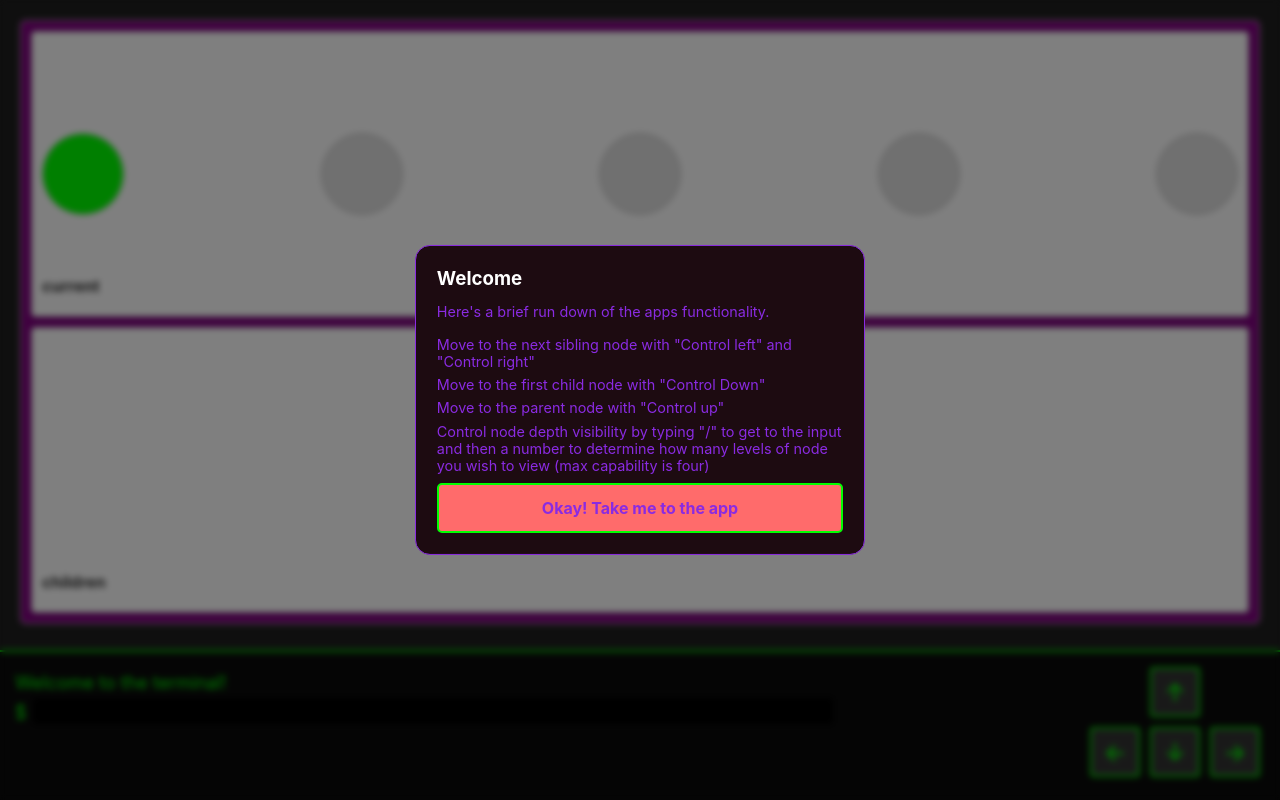
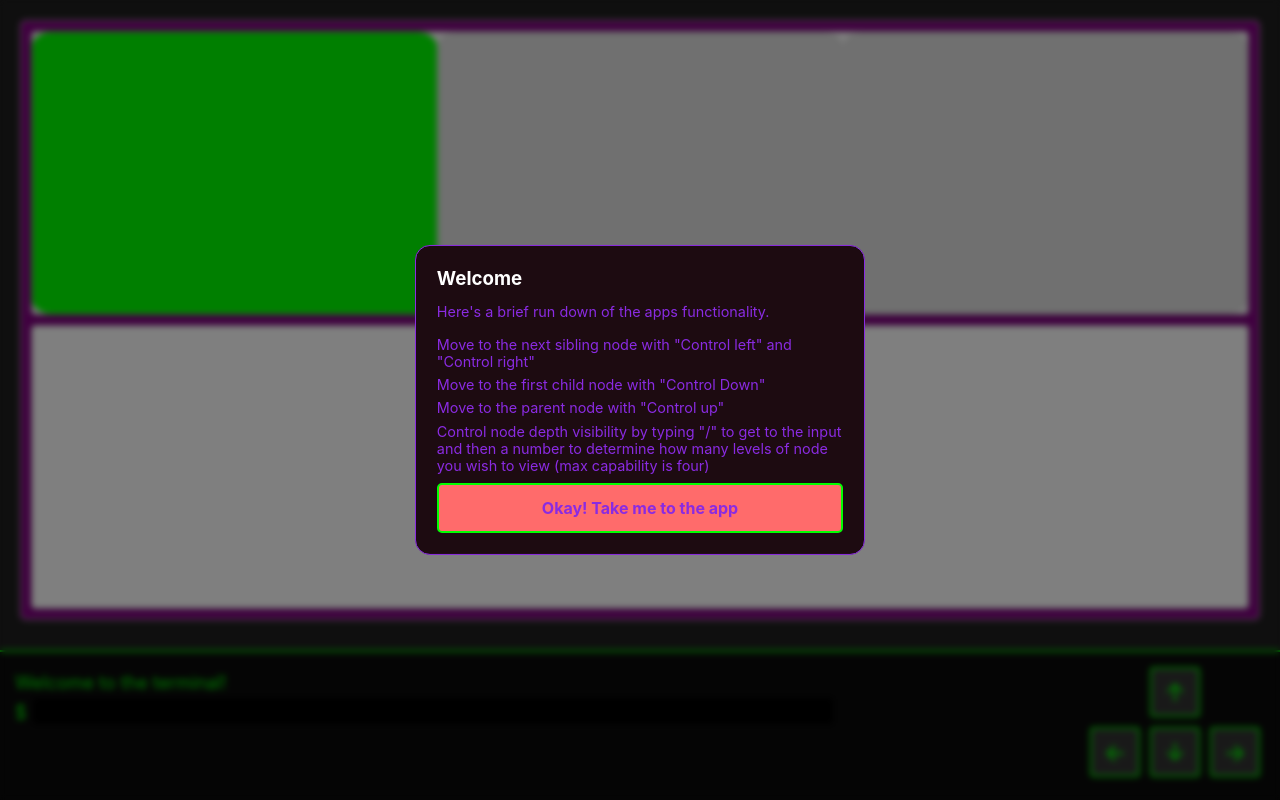
Before and after one commit to Lauro235/Dom_Traversal, a plain HTML site: page index.html in a window 1280 px wide. Drawn offline with Linux system fonts and the light colour scheme.

Commit message:
Refactor paint to ensure chunk size is respected

```diff
--- a/index.html
+++ b/index.html
@@ -30,22 +30,9 @@
 		<div id="intro-overlay" class="overlay"></div>
 		<section id="main-container" class="main-container grid">
 			<div id="node-container" class="node-container">
-				<div class="node-row" data-node-id="parent">
-					<div class="flex">
-						<span class="node-tag">parent</span>
-					</div>
-				</div>
-				<div class="node-row" data-node-id="current">
-					<div class="flex">
-						<span class="node-tag">current</span>
-					</div>
-				</div>
-				<div class="node-row" data-node-id="children">
-					<div class="flex">
-						<span class="node-tag">children</span>
-					</div>
-				</div>
-			</div>
+				<div class="node-row" data-node-id="parent"></div>
+				<div class="node-row no-scrollbar flex overflow" data-node-id="current"></div>
+				<div class="node-row" data-node-id="children"></div>
 		</section>
 
 		<div class="fixed">
--- a/paint.js
+++ b/paint.js
@@ -54,20 +54,38 @@ function setUpGrid(isParent, isChild) {
   }
 }
 
-function renderCurrentNodeGeneration(externalCurrentNode) {
+function defineGridChunk(chunk) {
+  let gridFractionString = ""
+  for (let i = 0; i < chunk; i++) {
+    gridFractionString += "1fr "
+  }
+  return gridFractionString.trimEnd();
+}
+
+function createNodeContainer(i, chunk, gridString) {
+  if ((i) % chunk === 0) {
+    const container = document.createElement("div");
+    container.id = `node-container${Math.floor(i / chunk)}`
+    container.classList.add("grid","chunk");
+    container.style.gridTemplateColumns = gridString
+    currentNodeContainerElement.appendChild(container);
+  }
+}
+
+function renderCurrentNodeGeneration(externalCurrentNode, chunk, gridString) {
   /*
     please simplify current instance to simply `current`. The properties are self descriptive.
 
     This function renders an element to the client for each external node of current generation (sibling). It also adds a reference to the clients current element, which can be referred to elsewhere.
 
   */
+  externalCurrentNode.siblings.forEach((sibling, i) => {
+    createNodeContainer(i,chunk, gridString)
 
-
-  externalCurrentNode.siblings.forEach((sibling, i) => {
     const nodeElement = document.createElement("div");
-    nodeElement.classList.add("node");
+    nodeElement.classList.add("node-square");
     nodeElement.setAttribute("tabindex", i);
-    currentNodeContainerElement.querySelector(".flex").appendChild(nodeElement)
+    currentNodeContainerElement.querySelector(`#node-container${Math.floor(i/chunk)}`).appendChild(nodeElement)
 
     // At this point we can update the externalCurrentNode (passed via initial arg) with .siblings at i with new NodeRect(nodeElement)
 
@@ -84,7 +102,8 @@ function renderCurrentNodeGeneration(externalCurrentNode) {
   })
 }
 
-function scrollSiblings(externalCurrentNode) {
+function scrollSiblings(current) {
+  console.log(current.clientNode);
 
   /*
     function centerItem(container, item) {
@@ -100,8 +119,6 @@ function scrollSiblings(externalCurrentNode) {
     }
   */
 
-
-  console.log(externalCurrentNode);
 
   // currentNodeContainerElement.scrollTo({
   // left: scrollOffSet,
@@ -119,26 +136,26 @@ function checkValidChildren(node) {
   return (node.children.length > 0);
 }
 
-function paint() {
+function paint(current = setCurrentNode(firstNodeTest), chunk = 3) {
   // paint cycle
-  // set current node
-  let externalCurrentNode = setCurrentNode(firstNodeTest);
 
   // parent checks needed for rendering, must be reusable
-  const isParent = checkValidParent(externalCurrentNode.externalNode);
-  const isChild = checkValidChildren(externalCurrentNode.externalNode);
+  const isParent = checkValidParent(current.externalNode);
+  const isChild = checkValidChildren(current.externalNode);
 
   // Ensure correct grid layout
   setUpGrid(isParent, isChild);
 
+  const gridString = defineGridChunk(chunk)
+
   // At this point I had the thought to extract the sibling helpers out of the CurrentNode class, but for now, I'm content with only rendering a single parent. I could potentially have 2 CurrentNode instances to have access to the sibling helpers for the parent. .children covers descendent nodes.
 
   // render current gen
-  renderCurrentNodeGeneration(externalCurrentNode)
+  renderCurrentNodeGeneration(current, chunk, gridString)
 
-  // console.log(externalCurrentNode);
+  console.log(current);
 
-  scrollSiblings(externalCurrentNode)
+  scrollSiblings(current)
 
 
 };
--- a/style.css
+++ b/style.css
@@ -124,7 +124,7 @@ button:focus {
 .node-row {
 	border: 1px solid #999;
 	border-radius: 4px;
-	padding: 10px;
+	/* padding: 10px; */
 	background-color: #fff;
 	box-shadow: 0 2px 4px rgba(0, 0, 0, 0.1);
 }
@@ -144,21 +144,41 @@ button:focus {
 /* .node-header { */
 .flex {
 	display: flex;
+	/* position: relative; */
+}
+
+.grid {
+	display: grid;
 	justify-content: space-between;
 	align-items: center;
 	margin-bottom: 5px;
 
 	/* styles for span.node-tag */
 	height: 100%;
-	position: relative;
+  /* width: 100vw; */
+	/* position: relative; */
 }
 
-.node {
-	width: 82px;
-	height: 82px;
-	border-radius: 50%;
+.overflow {
+  /* Changed from grid to flex for horizontal scrolling */
+  flex-shrink: 0;
+  overflow-x: auto;
+  width: 100%;
+  height: 100%;
+}
+
+.chunk {
+  /* grid rows added dynamically */
+  min-width: 100%;
+  height: inherit;
+}
+
+.node-square {
+	width: 100%;
+	height: 100%;
+	border-radius: 5%;
 	background-color: #e0e0e0;
-	border: 1px solid #c0c0c0;
+	/* border: 1px solid #c0c0c0; */
 	transition: background-color 0.2s ease;
 }
 
```
